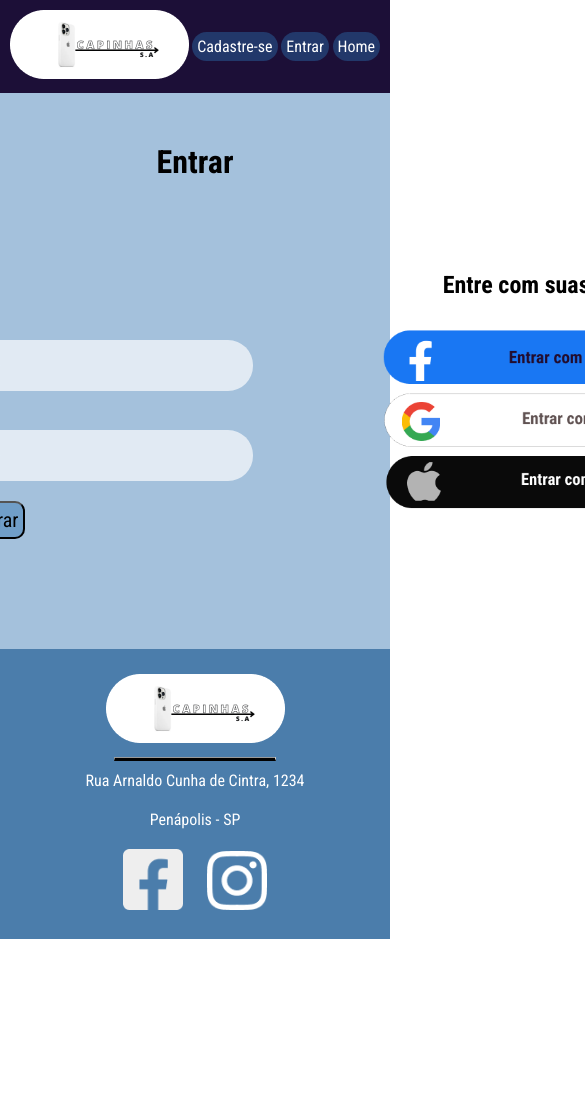
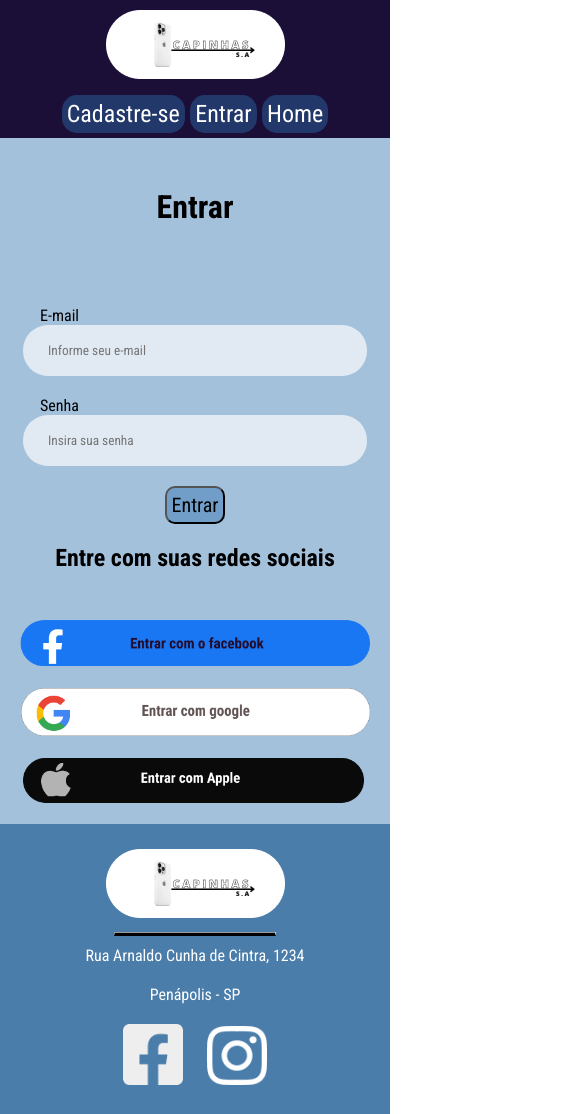
Before and after one commit to YanZinTS/EmpresaCapinhasSA_Completo, a plain HTML site: page front/entrar.html in a window 390 px wide. Shown: the top 1114 px of the page, 585 px wide, since content can reach past the window. Before the commit the page ends 939 px from the top, so only its background shows below. Drawn offline with Linux system fonts and the light colour scheme.

Commit message:
Aletrações para responsivo e finalização

```diff
--- a/styles/capinhaempresa.css
+++ b/styles/capinhaempresa.css
@@ -9,6 +9,11 @@
 * {
     font-family: 'Roboto', sans-serif;
     margin: 0px;
+
+}
+
+img{
+    max-width: 100%;
 }
 
 .cabecalho{
@@ -132,3 +137,95 @@
     line-height: 28px;
     text-align: justify;
 }
+
+@media (max-width: 1441px) {
+    #corpo .grid{
+        grid-template-columns: 1fr;
+        justify-content: center;
+        align-items: center;
+    }
+}
+
+@media (max-width: 1441px) {
+    #corpo .grid figure{
+        display: block;
+        margin: 0px auto;
+        text-align: center;
+    }
+}
+
+@media (max-width: 1441px) {
+    #corpo .titulo{
+        justify-content: center;
+    }
+}
+
+@media (max-width: 1441px) {
+    #corpo .fichatecnica p{
+        text-align: center;
+        margin: 50px;
+    }
+}
+
+@media (max-width: 1441px) {
+    #corpo .pagamento{
+        justify-content: center;
+        padding: 0px;
+        margin-right: 15px;
+    }
+}
+
+@media (max-width: 1441px) {
+    #corpo .parcela{
+        justify-content: center;
+        margin: 10px;
+    }
+}
+
+@media (max-width: 1441px) {
+    #corpo .botaobanner{
+        margin: 0 auto;
+        display: block;
+    }
+}
+
+@media (max-width: 1441px) {
+    #corpo .descricao{
+        margin: 100px;
+        margin-top: 10px;
+    }
+}
+
+@media (max-width: 769px) {
+    .cabecalho {
+        flex-direction: column;
+        gap: 15px;
+        font-size: 18pt;
+        width: auto;
+    }
+}
+
+@media (max-width: 769px){
+    #corpo .titulo {
+        justify-content: center;
+        font-size: 25pt;
+    }
+}
+
+@media (max-width: 321px){
+    .cabecalho .botoes a {
+        font-size: 12pt;
+    }
+}
+
+@media (max-width: 321px){
+    #corpo .fichatecnica img {
+        height: 425px;
+    }
+}
+
+@media (max-width: 321px){
+    #corpo .botaobanner {
+        width: 280px;
+    }
+}
--- a/styles/entrar.css
+++ b/styles/entrar.css
@@ -158,3 +158,82 @@
 .logind h1{
     margin-top: 20px;
 }
+
+@media (max-width: 1441px) {
+    #cabecalho{
+        justify-content: space-around;
+    }
+}
+
+@media (max-width: 1301px) {
+    .grid{
+        grid-template-columns: 1fr;
+    }
+}
+
+@media (max-width: 1301px) {
+    .logind img{
+        display: block;
+        margin: 17px auto;
+    }
+}
+
+@media (max-width: 1301px) {
+    .formulario{
+        margin: 40px auto -30px;
+    }
+}
+
+@media (max-width: 426px) {
+    #cabecalho {
+        flex-direction: column;
+        gap: 15px;
+        font-size: 18pt;
+        width: auto;
+    }
+}
+
+@media (max-width: 426px) {
+    #corpo h1{
+        display: block;
+        margin: 0px auto;
+    }
+}
+
+@media (max-width: 426px) {
+    .botao button{
+        display: block;
+        margin: 0px auto;
+    }
+}
+
+@media (max-width: 426px) {
+    .formulario{
+        margin: 40px auto -30px;
+        width: auto;
+    }
+}
+
+@media (max-width: 426px) {
+    .logind img{
+        display: block;
+        margin: 17px auto;
+        width: 350px;
+    }
+}
+
+@media (max-width: 321px) {
+    .formulario{
+        margin: 40px auto -30px;
+        width: auto;
+        width: 340px;
+    }
+}
+
+@media (max-width: 321px) {
+    .logind img{
+        display: block;
+        margin: 17px auto;
+        width: 300px;
+    }
+}
--- a/styles/stylelog.css
+++ b/styles/stylelog.css
@@ -159,3 +159,67 @@ form{
 .logind h1{
     margin-top: 20px;
 }
+
+@media (max-width: 1441px) {
+    #cabecalho{
+        justify-content: space-around;
+    }
+}
+
+@media (max-width: 1301px) {
+    .grid{
+        grid-template-columns: 1fr;
+    }
+}
+
+@media (max-width: 1301px) {
+    .logind img{
+        display: block;
+        margin: 17px auto;
+    }
+}
+
+@media (max-width: 1301px) {
+    .formulario{
+        margin: 40px auto -30px;
+    }
+}
+
+@media (max-width: 426px) {
+    #cabecalho {
+        flex-direction: column;
+        gap: 15px;
+        font-size: 18pt;
+    }
+}
+
+@media (max-width: 426px) {
+    .formulario{
+        margin: 40px auto -30px;
+        width: auto;
+    }
+}
+
+@media (max-width: 426px) {
+    .logind img{
+        display: block;
+        margin: 17px auto;
+        width: 350px;
+    }
+}
+
+@media (max-width: 321px) {
+    .formulario{
+        margin: 40px auto -30px;
+        width: auto;
+        width: 340px;
+    }
+}
+
+@media (max-width: 321px) {
+    .logind img{
+        display: block;
+        margin: 17px auto;
+        width: 300px;
+    }
+}
```
Also changed, not shown: styles/style.css (+19 -0 lines), styles/style2.css (+7 -0 lines).
